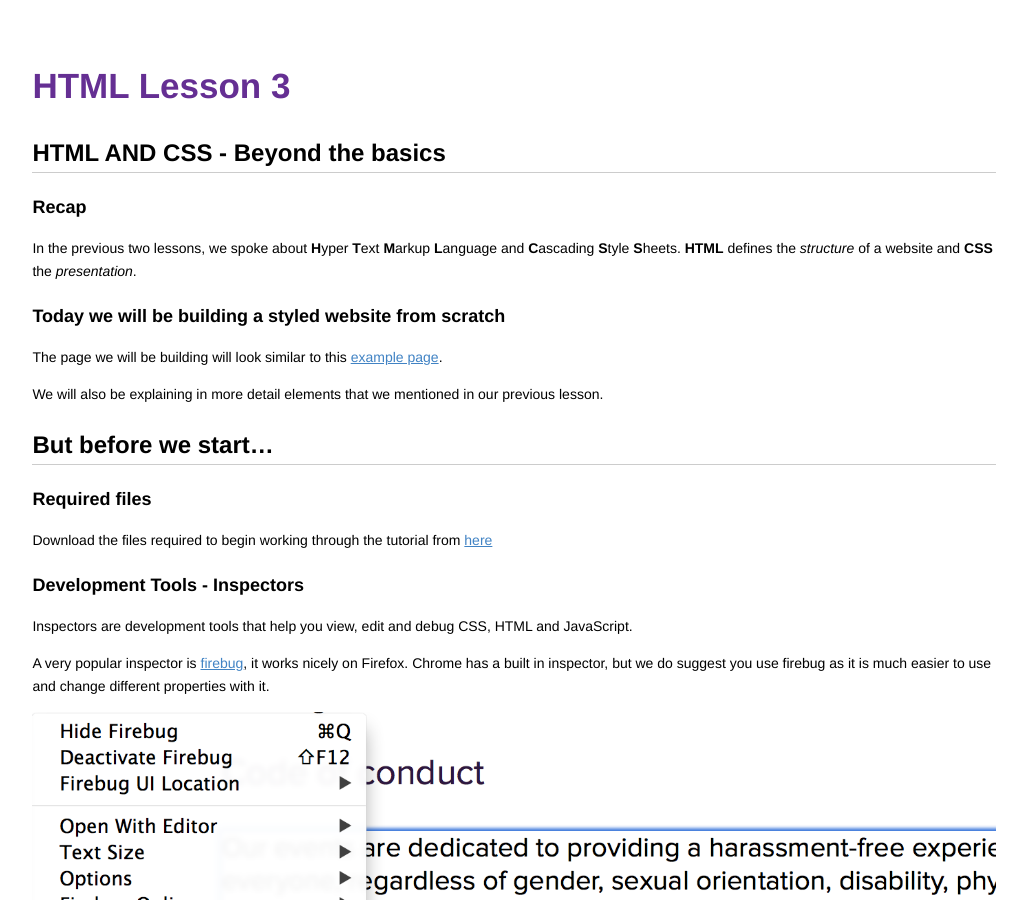
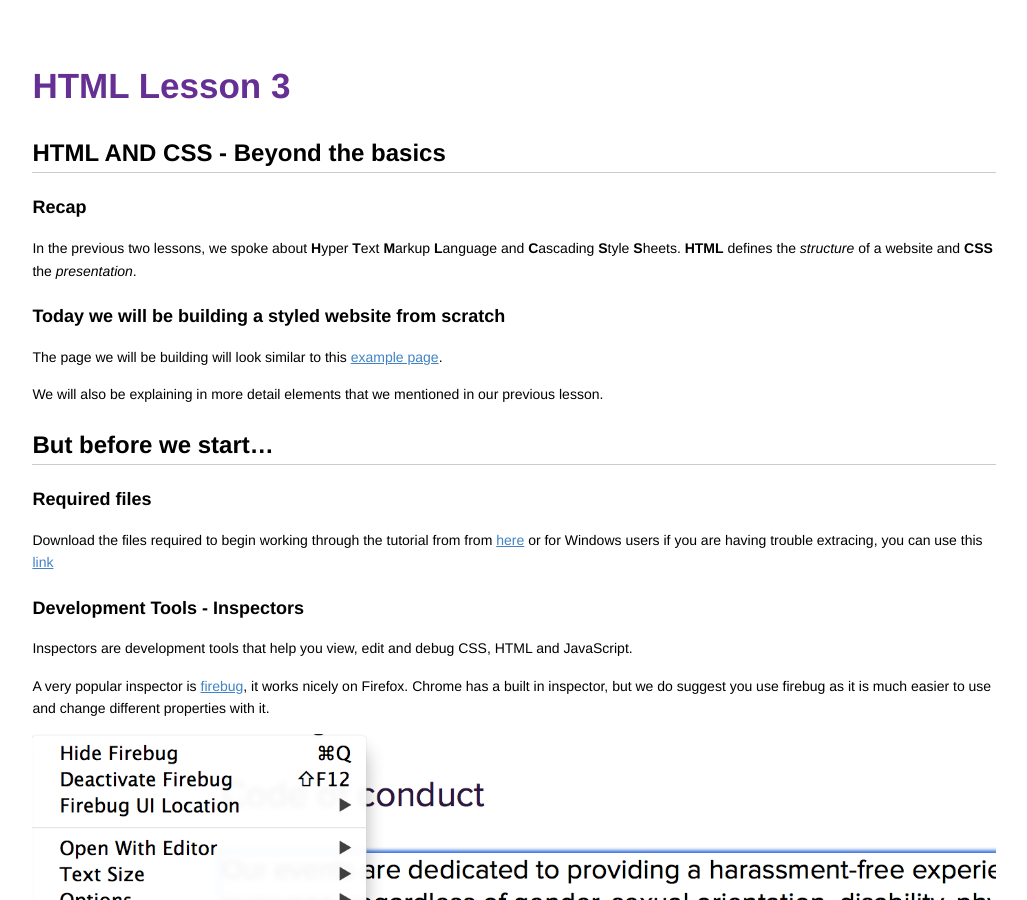
Before and after one commit to codebar/tutorials, a Jekyll site: the page built from html/lesson3/tutorial.md, in a window 1280 px wide and 900 px high. Shown: the whole window, without its empty margins (126-1153 px from the left). Built offline with Jekyll 4.4.1, drawn with Linux system fonts in a browser that asks for light colours; Markdown is read by kramdown in place of the engine named in the settings.

Commit message:
Update tutorial.md

```diff
--- a/html/lesson3/tutorial.md
+++ b/html/lesson3/tutorial.md
@@ -20,7 +20,7 @@ We will also be explaining in more detail elements that we mentioned in our prev
 
 ### Required files
 
-Download the files required to begin working through the tutorial from [here](assets/lesson3.zip)
+Download the files required to begin working through the tutorial from from [here](https://gist.github.com/despo/7328342/download) or for Windows users if you are having trouble extracing, you can use this [link](assets/lesson3.zip)
 
 ### Development Tools - Inspectors
 
```
